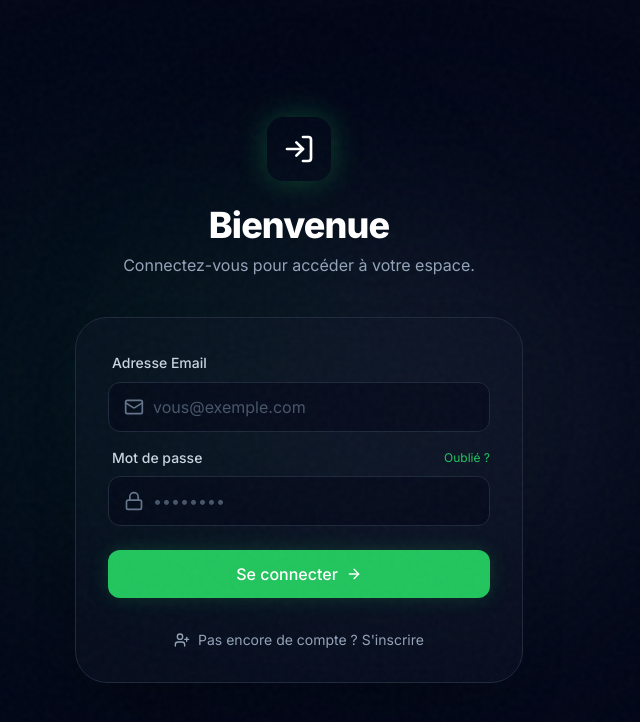
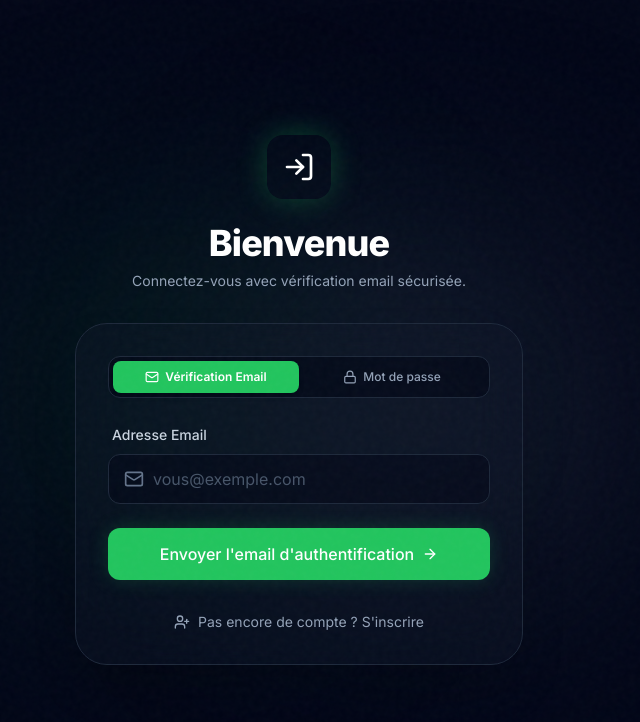
Before and after one commit to idrissemeraude-cp/facturation-app, a Next.js app in the folder facturation-saas/: page /login in a window 1280 px wide. Shown: the top 722 px of the page, without its empty margins (341-981 px from the left). Built offline with nearby package versions, Linux system fonts and the light colour scheme.

Commit message:
feat: Enhanced login interface with direct Email Authentication Link and OTP Code input

```diff
--- a/facturation-saas/src/app/login/page.tsx
+++ b/facturation-saas/src/app/login/page.tsx
@@ -2,11 +2,13 @@
 
 import { useEffect, useRef, useState, useTransition } from "react";
 import { gsap } from "gsap";
-import { LogIn, UserPlus, Mail, Lock, ArrowRight, Loader2 } from "lucide-react";
-import { login, signup } from "./actions";
+import { LogIn, UserPlus, Mail, Lock, ArrowRight, Loader2, KeyRound, CheckCircle2 } from "lucide-react";
+import { login, signup, sendMagicLink, verifyOtp } from "./actions";
 
 export default function LoginPage() {
   const [isLogin, setIsLogin] = useState(true);
+  const [loginMethod, setLoginMethod] = useState<"magic_link" | "password">("magic_link");
+  const [otpSentEmail, setOtpSentEmail] = useState<string | null>(null);
   const [error, setError] = useState<string | null>(null);
   const [successMessage, setSuccessMessage] = useState<string | null>(null);
   const [isPending, startTransition] = useTransition();
@@ -37,7 +39,7 @@ export default function LoginPage() {
       { opacity: 0, x: isLogin ? -20 : 20 },
       { opacity: 1, x: 0, duration: 0.5, ease: "power2.out" }
     );
-  }, [isLogin]);
+  }, [isLogin, loginMethod, otpSentEmail]);
 
   // Magnetic Button Effect
   useEffect(() => {
@@ -66,7 +68,7 @@ export default function LoginPage() {
       btn.removeEventListener("mousemove", handleMouseMove);
       btn.removeEventListener("mouseleave", handleMouseLeave);
     };
-  }, []);
+  }, [loginMethod, otpSentEmail]);
 
   const handleSubmit = (e: React.FormEvent<HTMLFormElement>) => {
     e.preventDefault();
@@ -75,14 +77,42 @@ export default function LoginPage() {
     const formData = new FormData(e.currentTarget);
 
     startTransition(async () => {
-      const action = isLogin ? login : signup;
-      const res = await action(formData);
+      if (!isLogin) {
+        // Signup Flow
+        const res = await signup(formData);
         if (res?.error) {
           setError(res.error);
           gsap.fromTo(formRef.current, { x: -10 }, { x: 0, duration: 0.4, ease: "elastic.out(1, 0.3)" });
         } else if (res && 'success' in res && res.success && res.message) {
           setSuccessMessage(res.message as string);
-        setIsLogin(true); // Switch back to login form
+          setIsLogin(true);
+        }
+      } else if (otpSentEmail) {
+        // Verify OTP Code
+        formData.append("email", otpSentEmail);
+        const res = await verifyOtp(formData);
+        if (res?.error) {
+          setError(res.error);
+        }
+      } else if (loginMethod === "magic_link") {
+        // Send Magic Link / OTP Email Authentication
+        const res = await sendMagicLink(formData);
+        if (res?.error) {
+          setError(res.error);
+          gsap.fromTo(formRef.current, { x: -10 }, { x: 0, duration: 0.4, ease: "elastic.out(1, 0.3)" });
+        } else if (res?.success && res.message) {
+          setSuccessMessage(res.message);
+          if (res.emailSent) {
+            setOtpSentEmail(res.emailSent);
+          }
+        }
+      } else {
+        // Standard Password Login
+        const res = await login(formData);
+        if (res?.error) {
+          setError(res.error);
+          gsap.fromTo(formRef.current, { x: -10 }, { x: 0, duration: 0.4, ease: "elastic.out(1, 0.3)" });
+        }
       }
     });
   };
@@ -95,28 +125,60 @@ export default function LoginPage() {
 
       <div ref={containerRef} className="w-full max-w-md z-10">
         {/* Header */}
-        <div className="text-center mb-10 reveal">
+        <div className="text-center mb-8 reveal">
           <div className="w-16 h-16 bg-gradient-to-br from-primary-400 to-primary-600 rounded-2xl flex items-center justify-center mx-auto mb-6 shadow-[0_0_30px_rgba(34,197,94,0.3)]">
             <LogIn className="w-8 h-8 text-white" />
           </div>
           <h1 className="text-4xl font-extrabold text-white tracking-tight mb-2 font-display">
             {isLogin ? "Bienvenue" : "Créer un compte"}
           </h1>
-          <p className="text-slate-400">
+          <p className="text-slate-400 text-sm">
             {isLogin
-              ? "Connectez-vous pour accéder à votre espace."
+              ? "Connectez-vous avec vérification email sécurisée."
               : "Rejoignez-nous et simplifiez votre facturation."}
           </p>
         </div>
 
         {/* Card */}
         <div className="bg-slate-900/40 backdrop-blur-xl border border-slate-800 rounded-[2rem] p-8 shadow-2xl reveal">
+          {/* Method Selector for Login */}
+          {isLogin && !otpSentEmail && (
+            <div className="flex bg-slate-950/60 p-1 rounded-xl mb-6 border border-slate-800 text-xs font-medium">
+              <button
+                type="button"
+                onClick={() => { setLoginMethod("magic_link"); setError(null); }}
+                className={`flex-1 py-2 px-3 rounded-lg transition-all flex items-center justify-center gap-1.5 ${
+                  loginMethod === "magic_link"
+                    ? "bg-primary-500 text-white shadow-md font-semibold"
+                    : "text-slate-400 hover:text-white"
+                }`}
+              >
+                <Mail className="w-3.5 h-3.5" />
+                Vérification Email
+              </button>
+              <button
+                type="button"
+                onClick={() => { setLoginMethod("password"); setError(null); }}
+                className={`flex-1 py-2 px-3 rounded-lg transition-all flex items-center justify-center gap-1.5 ${
+                  loginMethod === "password"
+                    ? "bg-slate-800 text-white shadow-md font-semibold"
+                    : "text-slate-400 hover:text-white"
+                }`}
+              >
+                <Lock className="w-3.5 h-3.5" />
+                Mot de passe
+              </button>
+            </div>
+          )}
+
           <form ref={formRef} onSubmit={handleSubmit} className="space-y-6">
-
             {successMessage && (
-              <div className="bg-primary-500/10 border border-primary-500/30 text-primary-300 p-4 rounded-xl text-sm text-center leading-relaxed">
-                <div className="font-semibold mb-1">📬 Vérifiez votre email</div>
+              <div className="bg-primary-500/10 border border-primary-500/30 text-primary-300 p-4 rounded-xl text-sm text-center leading-relaxed flex items-start gap-3">
+                <CheckCircle2 className="w-5 h-5 text-primary-400 shrink-0 mt-0.5" />
+                <div>
+                  <div className="font-semibold mb-1">Email d'authentification envoyé</div>
                   {successMessage}
+                </div>
               </div>
             )}
 
@@ -127,6 +189,38 @@ export default function LoginPage() {
             )}
 
             <div className="space-y-4">
+              {/* If OTP code sent, show OTP input */}
+              {otpSentEmail ? (
+                <div className="space-y-3">
+                  <div className="bg-slate-950/70 p-3 rounded-xl border border-slate-800 text-xs text-slate-300 text-center">
+                    Saisissez le code à 6 chiffres envoyé à <span className="font-semibold text-primary-400">{otpSentEmail}</span> :
+                  </div>
+                  <div className="space-y-2">
+                    <label className="text-sm font-medium text-slate-300 ml-1">Code de vérification (OTP)</label>
+                    <div className="relative group">
+                      <div className="absolute inset-y-0 left-0 pl-4 flex items-center pointer-events-none">
+                        <KeyRound className="h-5 w-5 text-slate-500 group-focus-within:text-primary-500 transition-colors" />
+                      </div>
+                      <input
+                        type="text"
+                        name="code"
+                        required
+                        maxLength={6}
+                        className="w-full bg-slate-950/50 border border-slate-800 rounded-xl py-3 pl-11 pr-4 text-center tracking-[0.5em] text-lg font-mono text-white placeholder:text-slate-700 focus:outline-none focus:ring-2 focus:ring-primary-500/50 focus:border-primary-500 transition-all"
+                        placeholder="123456"
+                      />
+                    </div>
+                  </div>
+                  <button
+                    type="button"
+                    onClick={() => { setOtpSentEmail(null); setSuccessMessage(null); setError(null); }}
+                    className="text-xs text-slate-400 hover:text-white transition-colors underline block text-center mx-auto"
+                  >
+                    Renvoyer un email / Changer d'email
+                  </button>
+                </div>
+              ) : (
+                <>
                   <div className="space-y-2">
                     <label className="text-sm font-medium text-slate-300 ml-1">Adresse Email</label>
                     <div className="relative group">
@@ -143,6 +237,7 @@ export default function LoginPage() {
                     </div>
                   </div>
 
+                  {(!isLogin || loginMethod === "password") && (
                     <div className="space-y-2">
                       <div className="flex items-center justify-between ml-1">
                         <label className="text-sm font-medium text-slate-300">Mot de passe</label>
@@ -165,23 +260,30 @@ export default function LoginPage() {
                         />
                       </div>
                     </div>
+                  )}
+                </>
+              )}
             </div>
 
             <button
               ref={magneticBtnRef}
               disabled={isPending}
               type="submit"
-              className="w-full relative group overflow-hidden bg-primary-500 hover:bg-primary-600 text-white rounded-xl py-3 px-4 font-medium transition-colors shadow-[0_0_20px_rgba(34,197,94,0.2)] hover:shadow-[0_0_25px_rgba(34,197,94,0.4)] disabled:opacity-70 disabled:cursor-not-allowed flex items-center justify-center"
+              className="w-full relative group overflow-hidden bg-primary-500 hover:bg-primary-600 text-white rounded-xl py-3.5 px-4 font-medium transition-colors shadow-[0_0_20px_rgba(34,197,94,0.2)] hover:shadow-[0_0_25px_rgba(34,197,94,0.4)] disabled:opacity-70 disabled:cursor-not-allowed flex items-center justify-center"
             >
               {isPending ? (
                 <Loader2 className="w-5 h-5 animate-spin" />
               ) : (
-                <>
                 <span className="relative z-10 flex items-center gap-2">
-                    {isLogin ? "Se connecter" : "S'inscrire"}
+                  {otpSentEmail
+                    ? "Valider le code & Se connecter"
+                    : isLogin
+                    ? loginMethod === "magic_link"
+                      ? "Envoyer l'email d'authentification"
+                      : "Se connecter"
+                    : "Créer un compte"}
                   <ArrowRight className="w-4 h-4 group-hover:translate-x-1 transition-transform" />
                 </span>
-                </>
               )}
             </button>
           </form>
@@ -191,6 +293,8 @@ export default function LoginPage() {
             <button
               onClick={() => {
                 setError(null);
+                setSuccessMessage(null);
+                setOtpSentEmail(null);
                 setIsLogin(!isLogin);
               }}
               className="text-slate-400 hover:text-white transition-colors text-sm flex items-center justify-center gap-2 mx-auto group"
```
Lines whose indentation alone changed are shown as unchanged.
